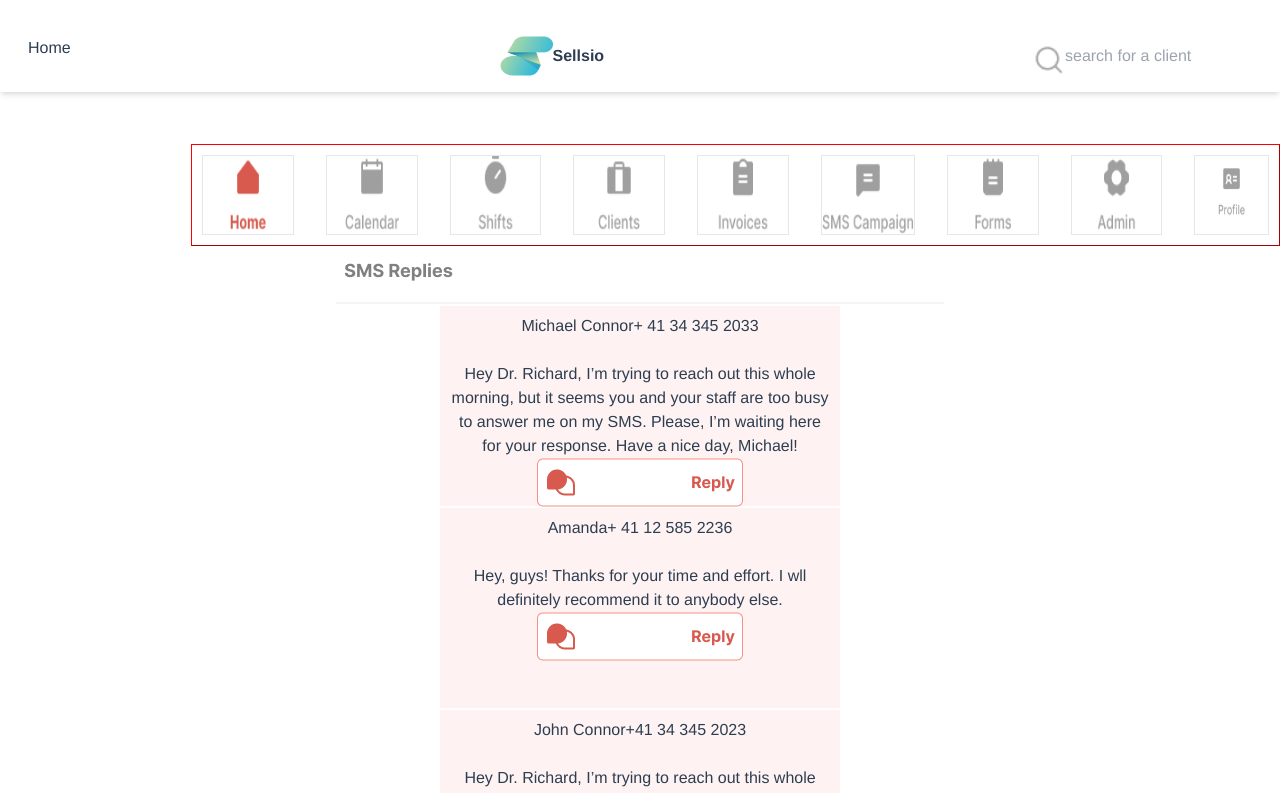
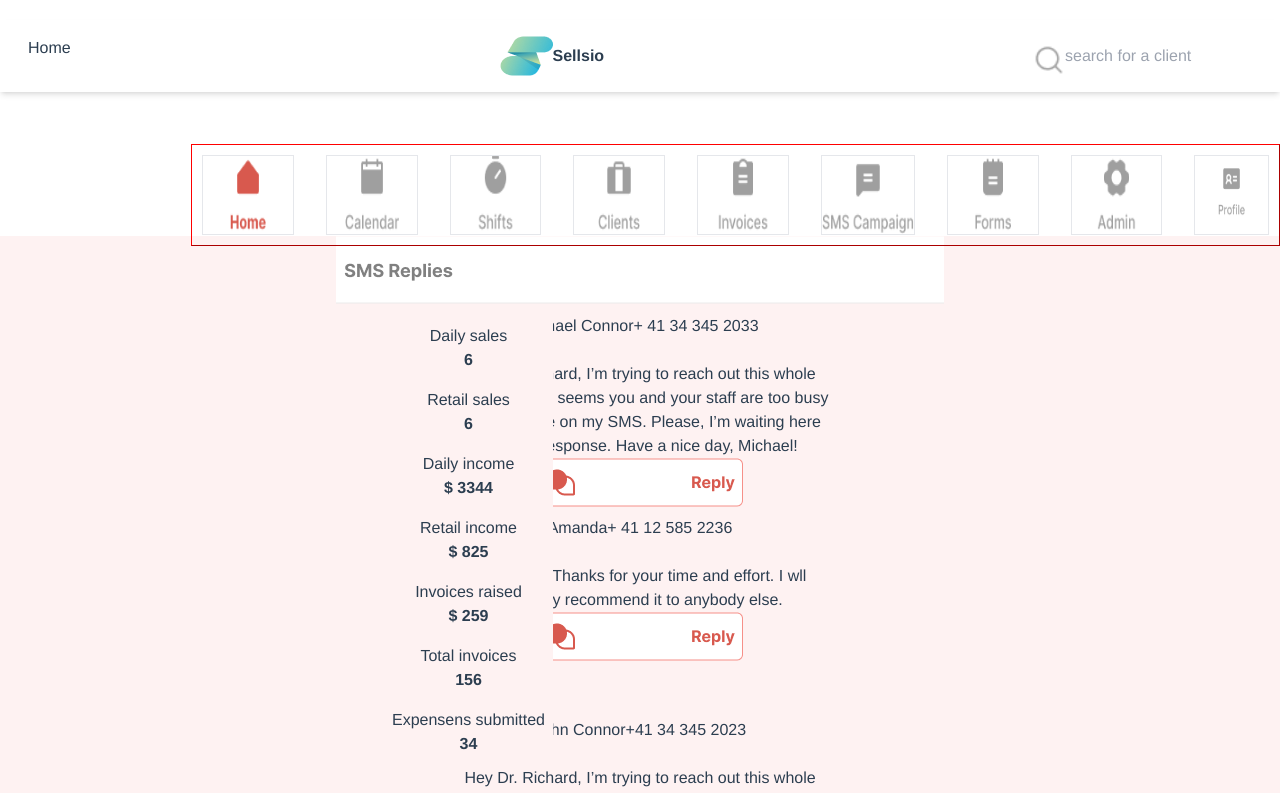
Before and after one commit to Dejan21/Vue-project, a Vue app: page / in a window 1280 px wide. Shown: the top 793 px of the page. Built offline with nearby package versions, Linux system fonts and the light colour scheme.

Commit message:
LeftPage

```diff
--- a/src/components/Navbar.vue
+++ b/src/components/Navbar.vue
@@ -7,7 +7,11 @@
     </div>
     <div class="input flex">
       <img src="../assets/Search.png" class="mt-2" />
-      <input type="text" placeholder="search for a client" class="ml-30" />
+      <input
+       v-model="newClientName"
+       type="text"
+       placeholder="search for a client"
+       class="ml-30" />
     </div>
   </div>
 </template>
@@ -18,5 +22,10 @@ export default {
   props: {
     msg: String,
   },
+  data(){
+    return {
+      newClientName: ''
+    }
+  }
 };
 </script>
--- /dev/null
+++ b/src/pages/LeftPage.vue
@@ -0,0 +1,66 @@
+<template>
+    <div class="absolute pt-32 ml-96">
+        <ul>
+         <li  v-for="sale in sales"
+         :key="sale.id"
+          class="bg-red-50 p-2"
+         >
+           <span> {{sale.content}} </span>
+           <br />
+           <span class="font-bold"> {{sale.pieces}} </span>
+           <span class="font-bold"> {{sale.price}} </span>
+         </li>
+        </ul>
+    </div>
+</template>
+
+<script>
+ export default {
+    data () {
+        return {
+             sales: [
+            {
+                id: 1,
+                content:'Daily sales',
+                pieces: '6',
+            },
+            {
+                id: 2,
+                content:'Retail sales',
+                pieces: '6',
+            },
+            {
+                id: 3,
+                content:'Daily income',
+                price: '$ 3344',
+            },
+            {
+                id: 4,
+                content:'Retail income',
+                price: '$ 825',
+            },
+            {
+                id: 5,
+                content:'Invoices raised',
+                price: '$ 259',
+            },
+            {
+                id: 6,
+                content:'Total invoices',
+                pieces: '156',
+            },
+            {
+                id: 7,
+                content:'Expensens submitted',
+                pieces: '34',
+            }
+        ]
+      }
+    }
+ }
+</script>
+
+
+<style>
+
+</style>
--- a/src/views/HomePage.vue
+++ b/src/views/HomePage.vue
@@ -1,9 +1,10 @@
 <template>
   <div class="home">
-    <Navbar msg="Home" />
-    <HeaderComponent msg="Home" />
+    <Navbar  />
+    <HeaderComponent  />
+    <LeftPage />
   </div>
-  <div>
+  <div class="bg-red-50">
   <img src="../assets/Frame.png" class="m-auto mt-12">
     <ul >
       <li
@@ -11,8 +12,8 @@
       :key="client.id"
       class=" li bg-red-50 p-2 "
       >
-        <span>{{client.name}}</span>
-        <span>{{client.number}}</span>
+        <span> {{ client.name }} </span>
+        <span>{{ client.number }}</span>
         <br />
         <br />
         <span>{{ client.description }}</span>
@@ -25,15 +26,16 @@
 </template>
 
 <script>
-// @ is an alias to /src
-// import HelloWorld from "@/components/HelloWorld.vue";
+
 import Navbar from "../components/Navbar.vue";
 import HeaderComponent from "@/components/HeaderComponent.vue";
+import LeftPage from "@/pages/LeftPage.vue";
 
 export default {
   components: {
     Navbar,
-    HeaderComponent
+    HeaderComponent,
+    LeftPage
 },
 data(){
   return {
```
Also changed, not shown: src/assets/sales.png (added), src/pages/RightPage.vue (added).
